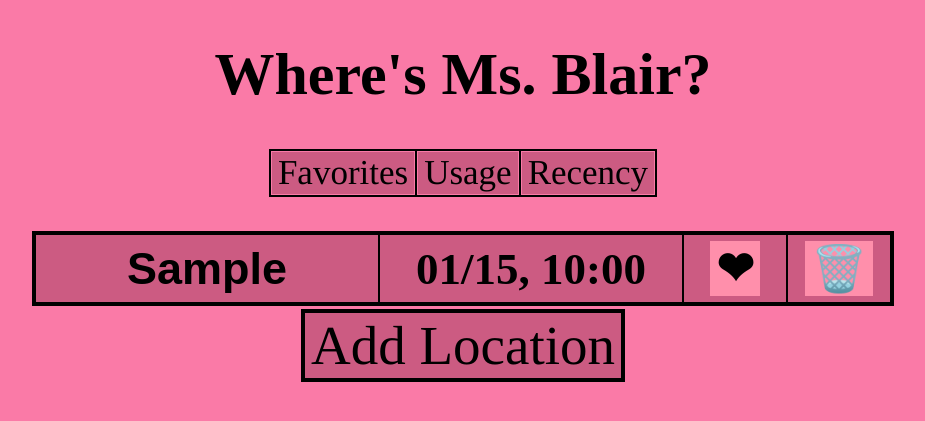
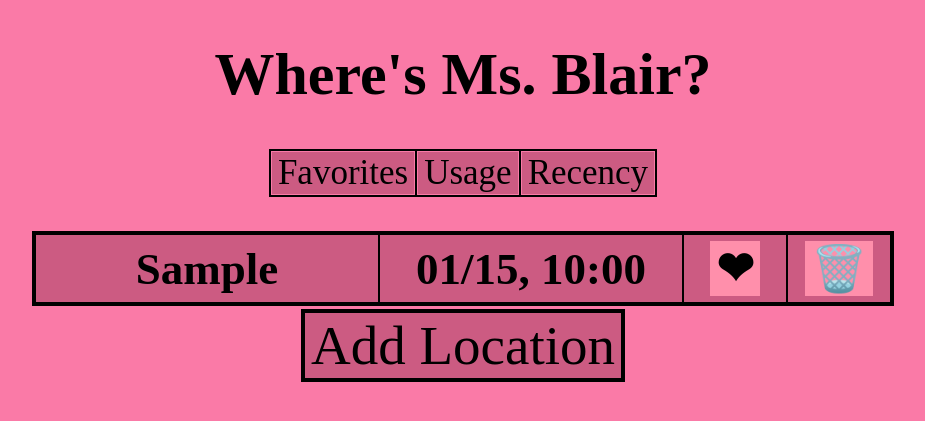
Before and after one commit to talonTech1/talon-tracker, a Flask app: page / in a window 1280 px wide. Shown: the top 421 px of the page, without its empty margins (177-1102 px from the left). Run offline with Flask 3, Linux system fonts and the light colour scheme; a database or web service that is not in the repository returns one stand-in record (values such as "Sample title"); lists and menus that the app fills with data are empty.

Commit message:
Update main.css

```diff
--- a/static/css/main.css
+++ b/static/css/main.css
@@ -1,14 +1,14 @@
 body {
     text-align: center;
     margin:0
-    font-family: sans-serif;
+    font-family: serif;
     width = auto;
     font-size: 30px;
 }
 button {
     background-color: #FF8FAB;
     border: 1px #f0ead6;
-    font-family: times;
+    font-family: serif;
     text-align: center;
     font-size: 35px;
 }
@@ -16,7 +16,7 @@ button.current{
     font-weight: bold;
     background-color: #FF8FAB;
     border: 2px #f0ead6;
-    font-family: sans-serif;
+    font-family: serif;
     text-align: center;
     font-size: 45px;
 }
```
